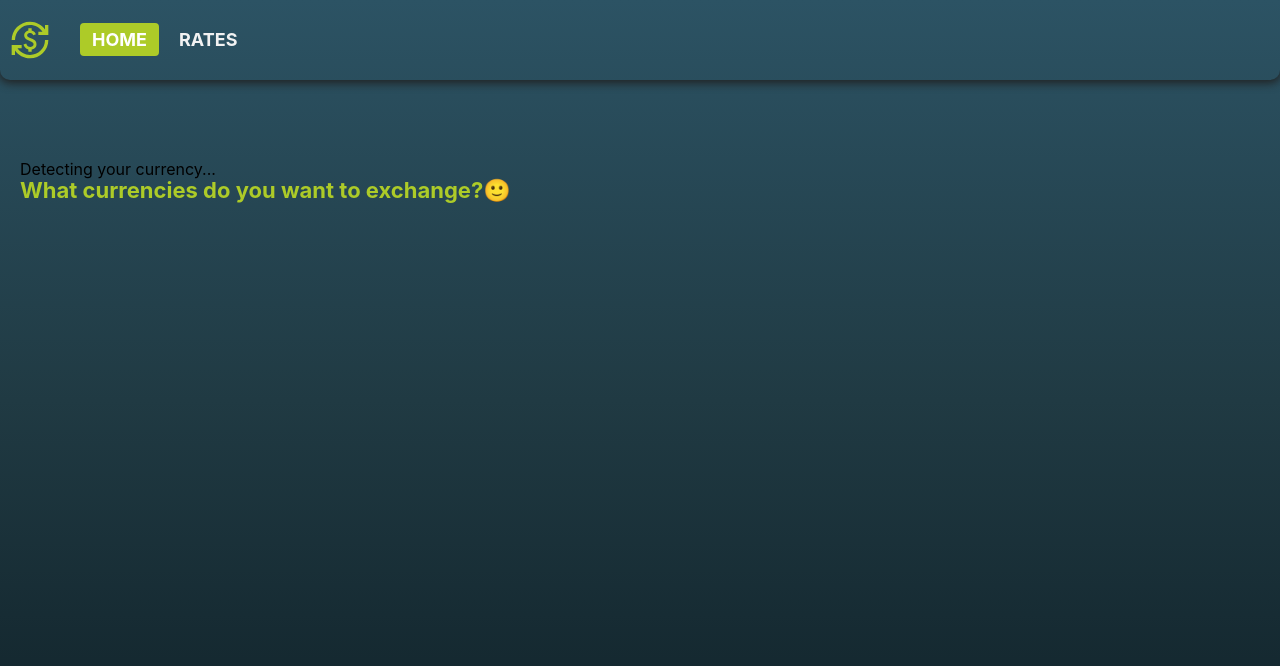
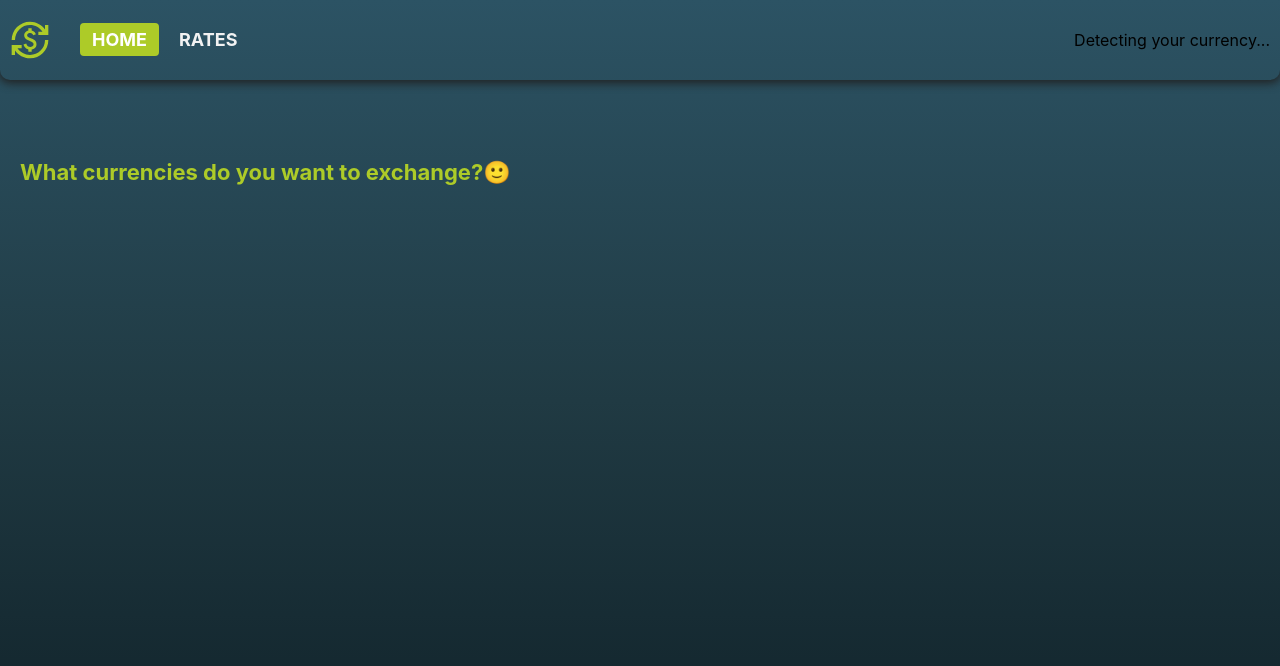
Before and after one commit to netkatya/next-blended-team-project, a Next.js app: page / in a window 1280 px wide. Shown: the top 666 px of the page. Built offline with nearby package versions, Linux system fonts and the light colour scheme; no server answers.

Commit message:
Align variable names with spec, complete part 4

```diff
--- a/components/GeolocationChecker/GeolocationChecker.tsx
+++ b/components/GeolocationChecker/GeolocationChecker.tsx
@@ -7,10 +7,11 @@ import { getUserInfo } from '@/lib/service/opencagedataApi';
 import useCurrencyStore from '@/lib/stores/currencyStore';
 
 export default function GeolocationChecker() {
-  const { currency, isHydrated, setCurrency } = useCurrencyStore();
+  const { baseCurrency, hasHydrated, setBaseCurrency } = useCurrencyStore();
 
   useEffect(() => {
-    if (isHydrated && !currency) {
+    if (!hasHydrated || baseCurrency) return;
+
     const options = {
       enableHighAccuracy: true,
       timeout: 5000,
@@ -20,18 +21,15 @@ export default function GeolocationChecker() {
     const success = async ({ coords }: GeolocationPosition) => {
       const data = await getUserInfo(coords);
       const currencyCode = data.results[0].annotations.currency.iso_code;
-        setCurrency(currencyCode);
+      setBaseCurrency(currencyCode);
     };
 
     const error = () => {
-        console.warn('GeolocationPosition ERROR');
+      setBaseCurrency('USD');
     };
 
     navigator.geolocation.getCurrentPosition(success, error, options);
+  }, [hasHydrated, baseCurrency]);
+
+  return null;
 }
-  }, [isHydrated, currency]);
-
-  return (
-    <div>{currency ? <p>Your currency is: {currency}</p> : <p>Detecting your currency...</p>}</div>
-  );
-}
--- a/components/Header/Header.tsx
+++ b/components/Header/Header.tsx
@@ -1,13 +1,16 @@
 'use client';
-
+// react & next
 import Link from 'next/link';
 import { MdCurrencyExchange } from 'react-icons/md';
 import { usePathname } from 'next/navigation';
-
+// store
+import useCurrencyStore from '@/lib/stores/currencyStore';
+// styles
 import styles from './Header.module.css';
 
 export default function Header() {
   const pathname = usePathname();
+  const { baseCurrency, hasHydrated, setBaseCurrency } = useCurrencyStore();
 
   return (
     <header className={styles.header}>
@@ -30,6 +33,11 @@ export default function Header() {
       </div>
 
       {/* ✔ Add base currency here !!! */}
+      {baseCurrency ? (
+        <p> Your base currency: {baseCurrency}</p>
+      ) : (
+        <p>Detecting your currency...</p>
+      )}
     </header>
   );
 }
--- a/lib/stores/currencyStore.ts
+++ b/lib/stores/currencyStore.ts
@@ -5,24 +5,27 @@ import { persist } from 'zustand/middleware';
 
 type Currency = string;
 
-type CurrencyStore = {
-  currency: Currency | undefined;
-  setCurrency: (newCurrency: Currency) => void;
-  isHydrated: boolean;
+type CurrencyState = {
+  baseCurrency: Currency | undefined;
+  setBaseCurrency: (newCurrency: Currency) => void;
+  hasHydrated: boolean;
   setHydrated: (state: boolean) => void;
 };
 
-const useCurrencyStore = create<CurrencyStore>()(
+const useCurrencyStore = create<CurrencyState>()(
   persist(
     (set) => ({
-      currency: undefined,
-      isHydrated: false,
-      setCurrency: (newCurrency: Currency) => set({ currency: newCurrency }),
-      setHydrated: (state: boolean) => set({ isHydrated: state }),
+      baseCurrency: undefined,
+      hasHydrated: false,
+      setBaseCurrency: (newCurrency: Currency) => set({ baseCurrency: newCurrency }),
+      setHydrated: (state: boolean) => set({ hasHydrated: state }),
     }),
     {
-      name: 'app-currency',
-      onRehydrateStorage: () => (state) => state?.setHydrated(true),
+      name: 'currency-storage',
+      partialize: (state) => ({ baseCurrency: state.baseCurrency }),
+      onRehydrateStorage: () => (state) => {
+        state?.setHydrated(true);
+      },
     }
   )
 );
```
Lines whose indentation alone changed are shown as unchanged.
